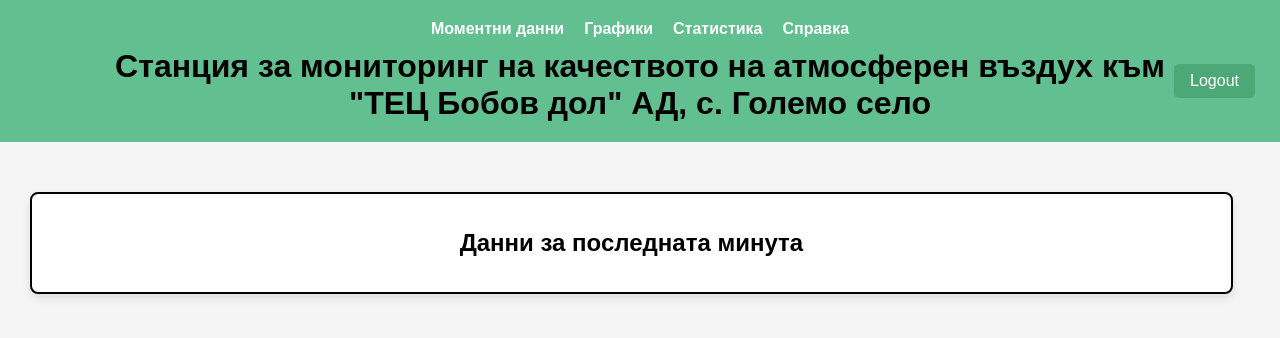
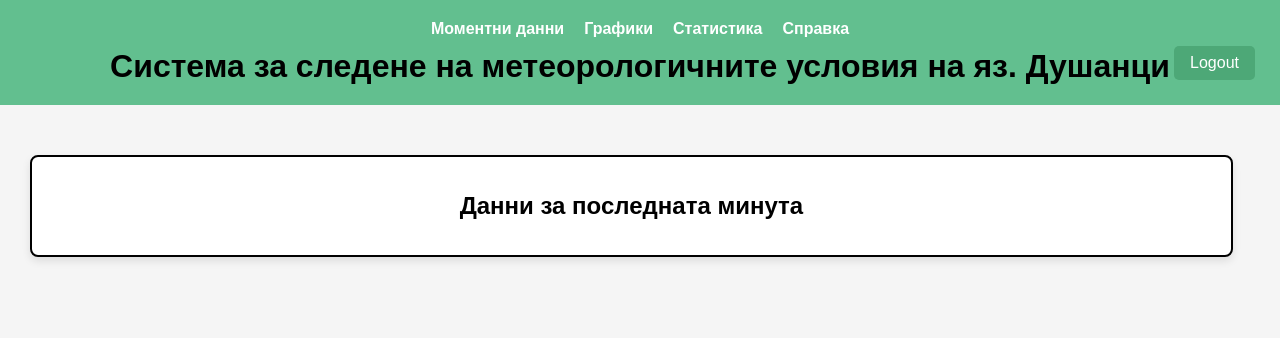
Before and after one commit to danbrawn/meteo_scada, a Flask app: page / in a window 1280 px wide. Shown: the top 338 px of the page. Run offline with Flask 3, Linux system fonts and the light colour scheme; the visitor is signed in with stand-in values (Sample User, id 1); data that the repository does not hold is empty; some libraries are stand-ins or nearby versions.

Commit message:
config change

```diff
--- a/templates/index.html
+++ b/templates/index.html
@@ -20,8 +20,7 @@
       <a href="/statistics">Статистика</a>
       <a href="/report">Справка</a>
     </nav>
-    <h1>Станция за мониторинг на качеството на атмосферен въздух към</h1>
-    <h1>"ТЕЦ Бобов дол" АД, с. Големо село</h1>
+    <h1>Система за следене на метеорологичните условия на яз. Душанци</h1>
     <div class="logout-btn-container">
       <a href="{{ url_for('logout') }}">
         <button class="logout-btn">Logout</button>
```
